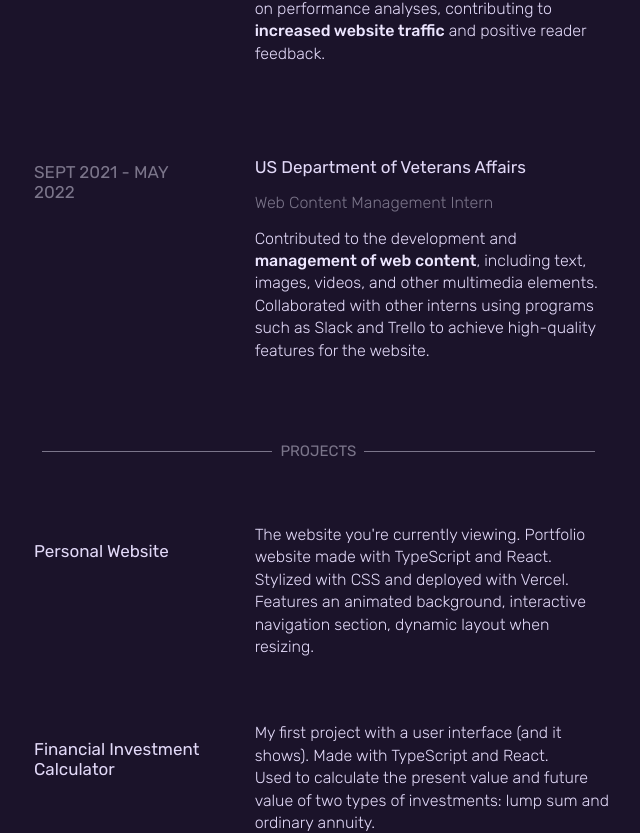
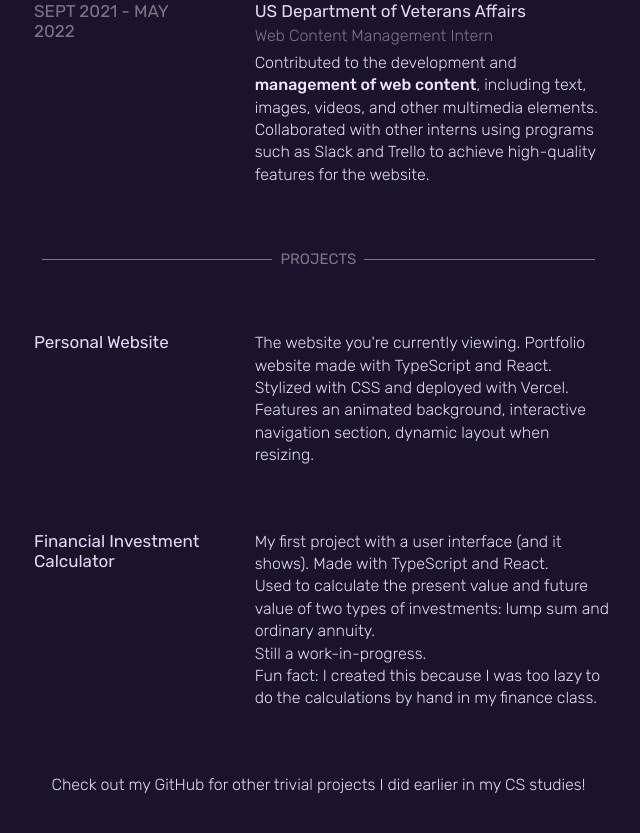
Before and after one commit to taylorfinelli/personal_website, a React (Vite) app: page / in a window 1280 px wide. Shown: the part 1549-2382 px from the top of the page, without its empty margins (606-1246 px from the left). Built offline with nearby package versions, Linux system fonts and the light colour scheme; a web font is replaced by a local one.

Commit message:
fixed spacing between lines in work blocks and project blocks

```diff
--- a/src/components/ResumeSection/Projects/projects.css
+++ b/src/components/ResumeSection/Projects/projects.css
@@ -11,6 +11,7 @@
   font-weight: 400;
   font-size: 17px;
   color: #E2D9F8;
+  margin: 0;
 }
 
 .project-desc {
@@ -19,6 +20,7 @@
   font-size: 16px;
   color: #E2D9F8;
   line-height: 140%;
+  margin: 0;
 }
 
 .link > a {
--- a/src/components/ResumeSection/Work/work.css
+++ b/src/components/ResumeSection/Work/work.css
@@ -14,6 +14,7 @@
   font-weight: 400;
   font-size: 17px;
   color: #E2D9F8;
+  margin: 0;
 }
 
 .work-desc {
@@ -22,6 +23,7 @@
   font-size: 16px;
   color: #E2D9F8;
   line-height: 140%;
+  margin: 0;
 }
 
 .job-title {
@@ -29,6 +31,8 @@
   font-weight: 300;
   font-size: 16px;
   color: #7B758A;
+  margin: 0;
+  line-height: 190%;
 }
 
 .work-date {
@@ -36,6 +40,7 @@
   font-weight: 400;
   font-size: 17px;
   color: #7B758A;
+  margin: 0;
 }
 
 @media (max-width: 500px){
```
